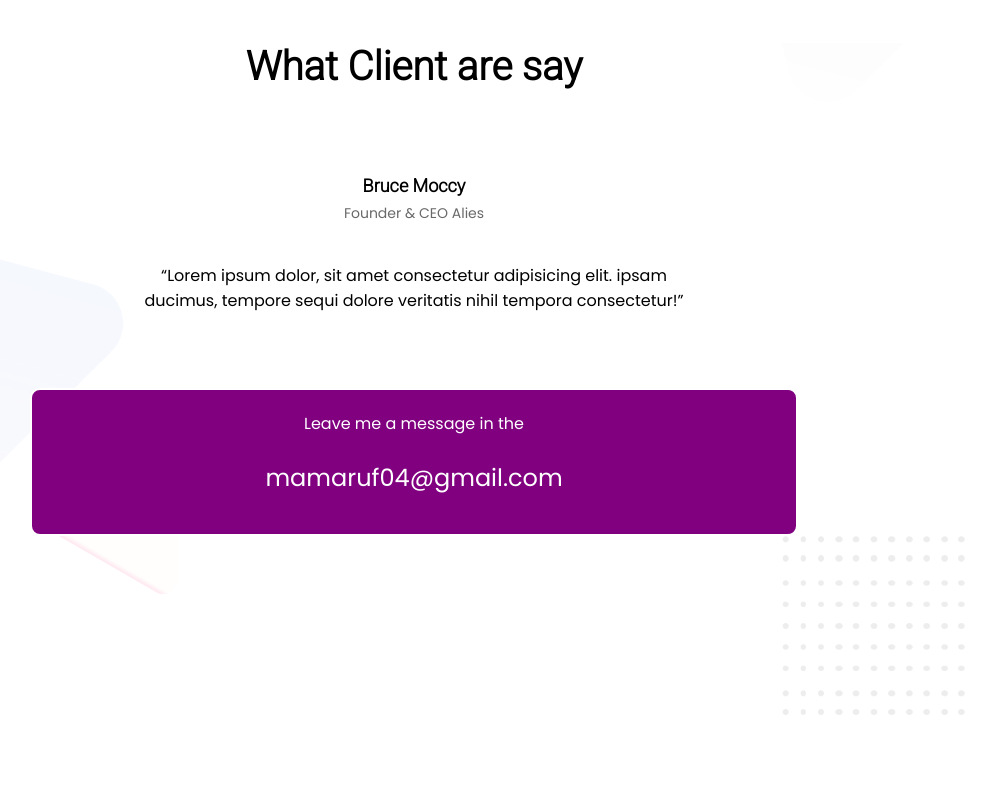
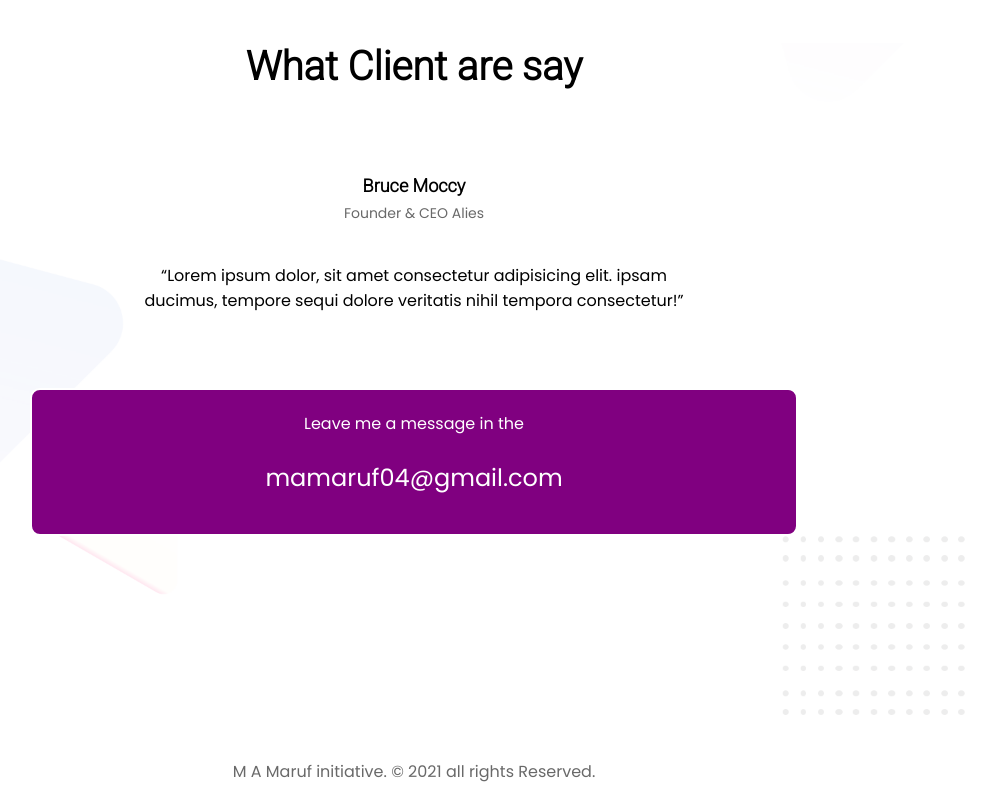
Before and after one commit to mamaruf04/my-personal-website, a plain HTML site: page index.html in a window 1280 px wide. Shown: the part 1923-2723 px from the top of the page, without its empty margins (226-1222 px from the left). Before the commit the page ends 2666 px from the top, so only its background shows below. Drawn offline with Linux system fonts and the light colour scheme.

Commit message:
compleat

```diff
--- a/index.html
+++ b/index.html
@@ -55,5 +55,8 @@
             <p id="mail">mamaruf04@gmail.com</p>
         </div>
     </section>
+    <footer>
+        <p class="text-color">M A Maruf initiative. © 2021 all rights Reserved.</p>
+    </footer>
 </body>
 </html>
--- a/style.css
+++ b/style.css
@@ -115,3 +115,7 @@ h3{
 #mail{
     font-size: 24px;
 }
+footer{
+    text-align: center;
+    size: 10px;
+}
```
